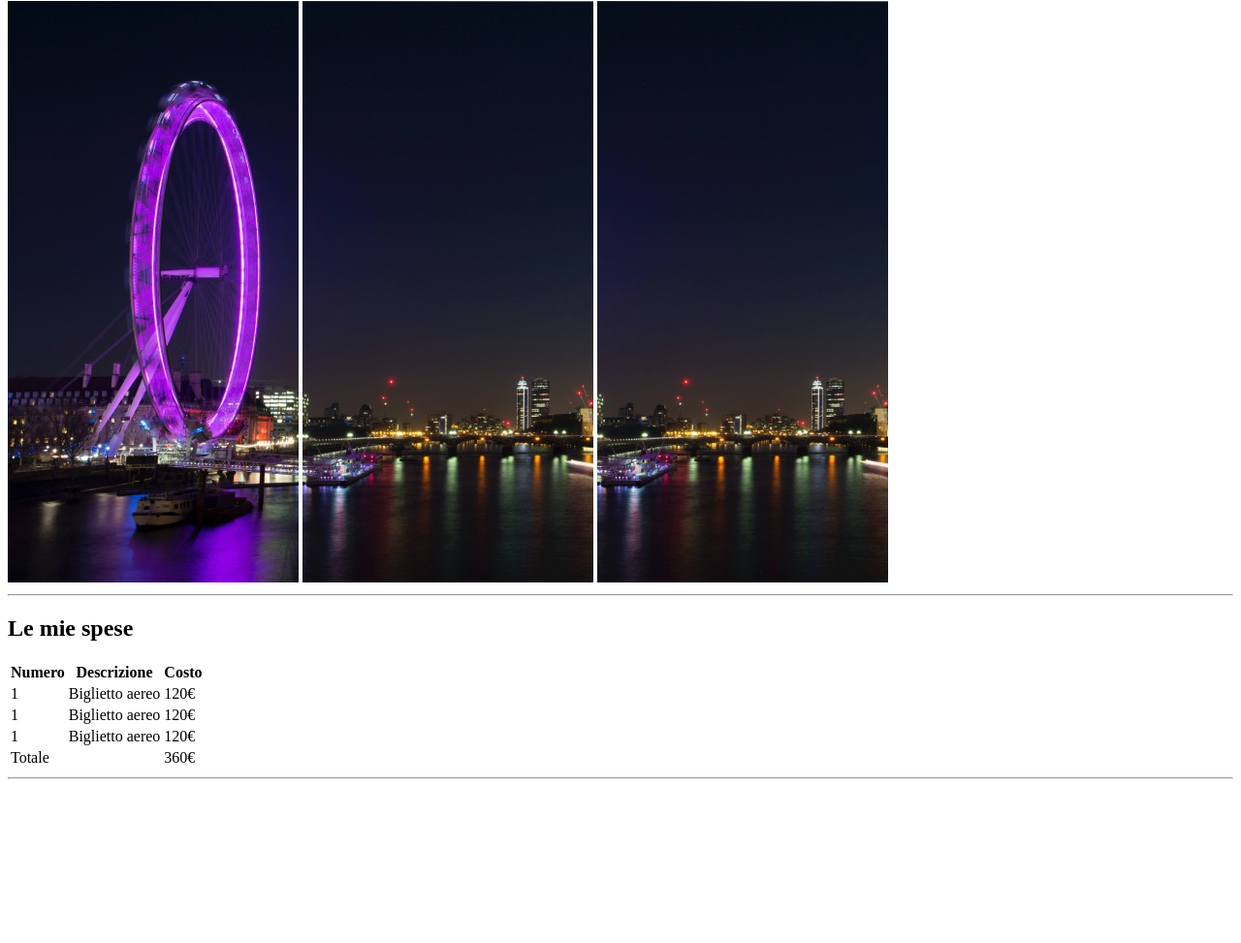
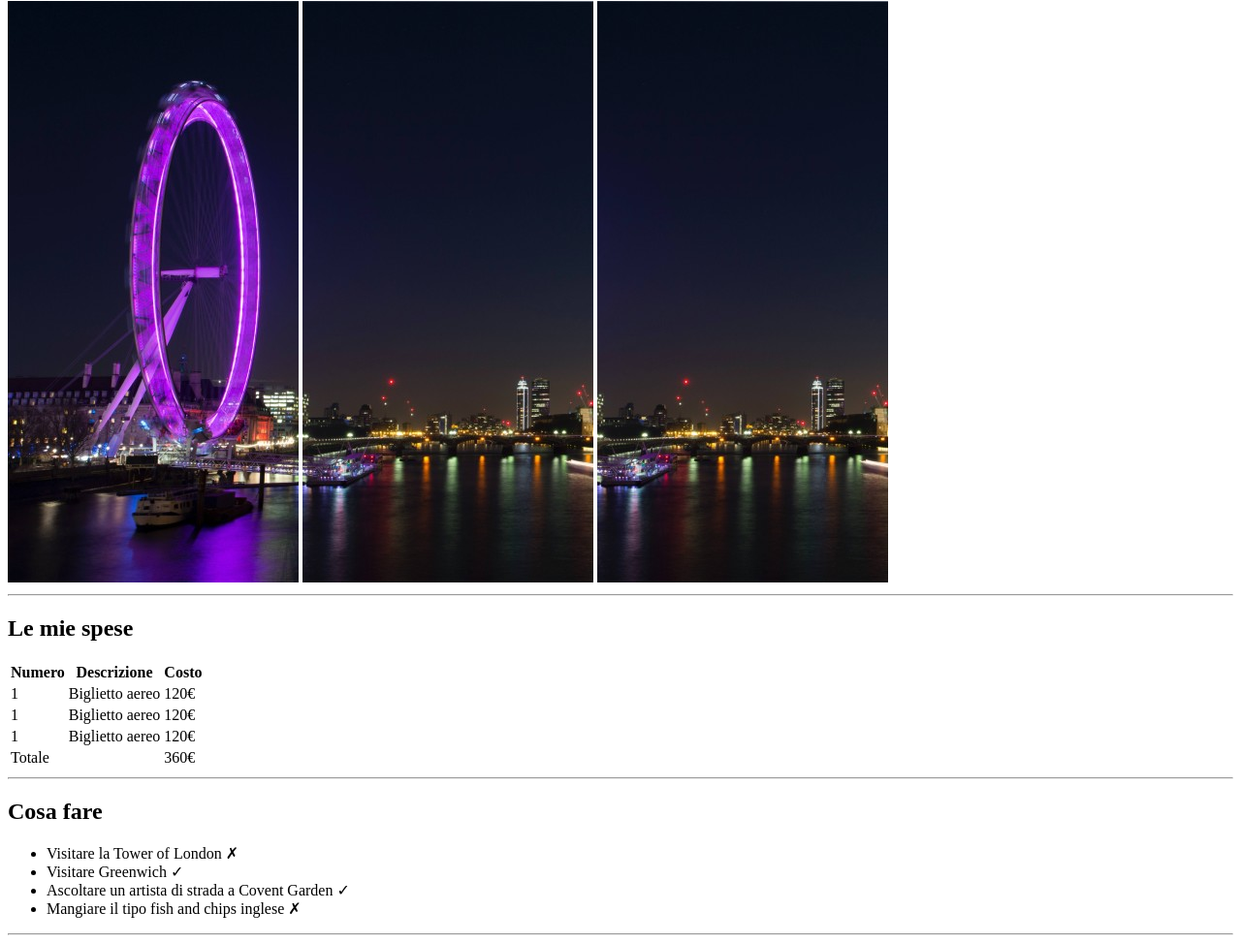
Before and after one commit to elmochimento/html-london-trip, a plain HTML site: page index.html in a window 1280 px wide. Shown: the part 79-1052 px from the top of the page at 97% size. Before the commit the page ends 891 px from the top, so only its background shows below. Drawn offline with Linux system fonts and the light colour scheme.

Commit message:
insert table "cosa fare"

```diff
--- a/index.html
+++ b/index.html
@@ -18,9 +18,10 @@
 
         <hr/>
 
-    <h2>Le mie spese</h2>
+        <div class="tabella">
 
-        <div class="tabella">
+            <h2>Le mie spese</h2>
+
             <table cellspacing "0" cellpadding "3">
                 <thead>
                     <th>
@@ -65,5 +66,23 @@
 
             <hr/>
 
+        <div class="cose-da-fare">
+
+            <h2>Cosa fare</h2>
+
+                <ul>
+                    <li>Visitare la Tower of London &cross; </li>
+                    <li>Visitare Greenwich &check;</li>
+                    <li>Ascoltare un artista di strada a Covent Garden &check; </li>
+                    <li>Mangiare il tipo fish and chips inglese &cross; </li>
+                </ul>
+
+        </div>
+
+            <hr/>
+
+
+
+
 </body>
 </html>
```
